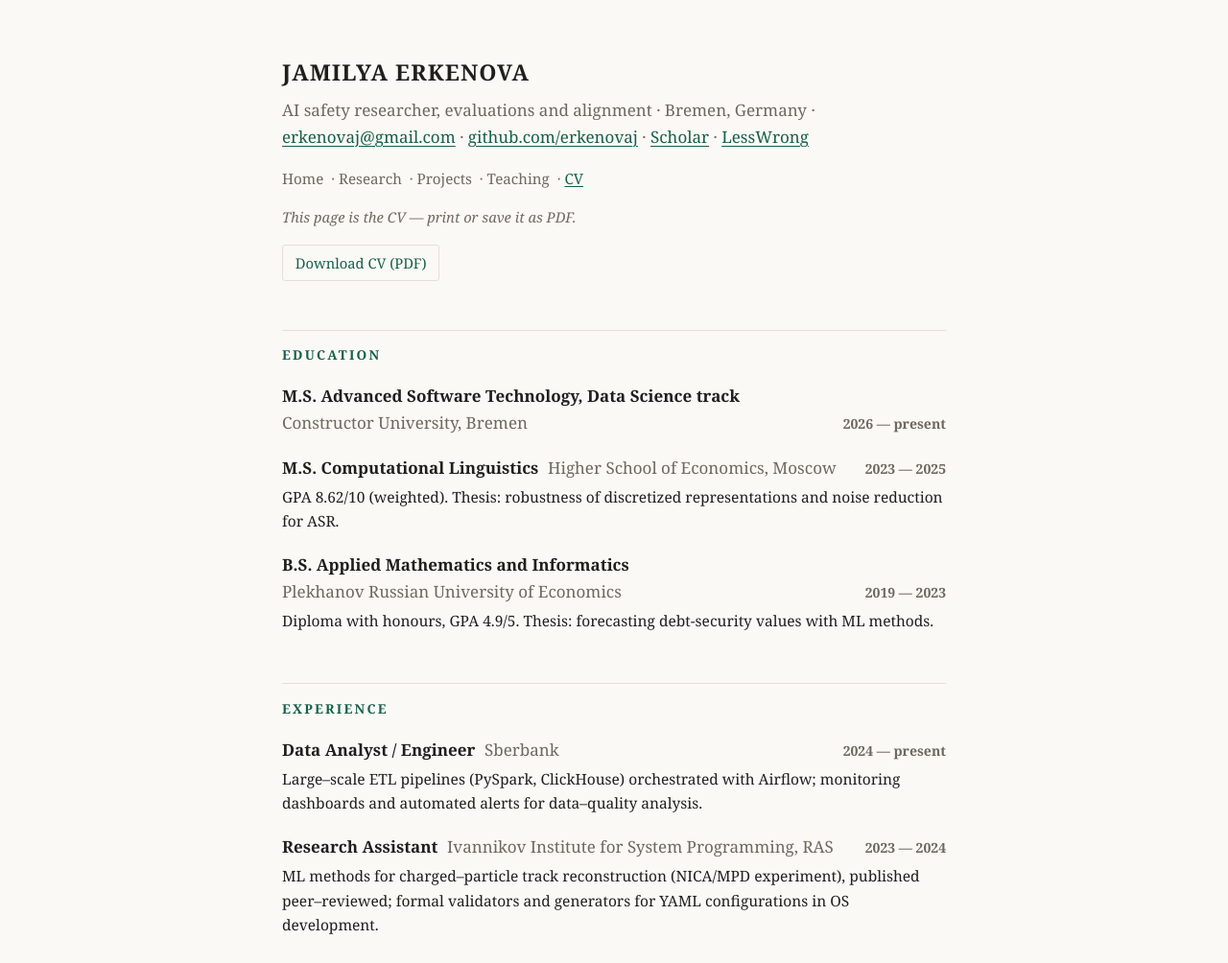
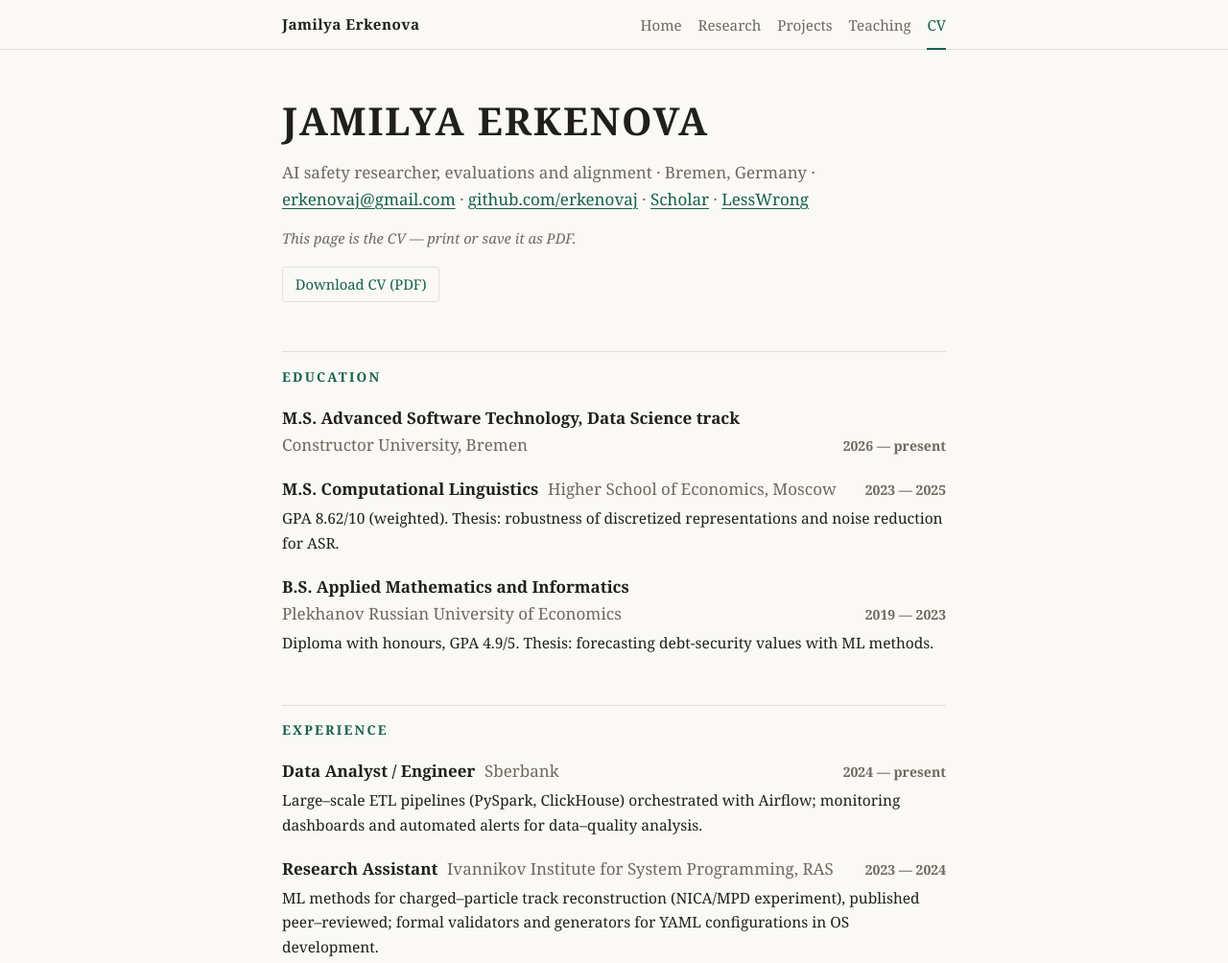
Before and after one commit to erkenovaj/erkenovaj.github.io, a plain HTML site: page cv.html in a window 1280 px wide. Shown: the top 1004 px of the page at 96% size. Drawn offline with Linux system fonts and the light colour scheme.

Commit message:
Replace inline nav with sticky top tab bar

```diff
--- a/cv.html
+++ b/cv.html
@@ -11,15 +11,9 @@
   <link rel="stylesheet" href="style.css">
 </head>
 <body>
-  <main>
-
-    <header class="compact">
-      <h1><a href="index.html">Jamilya Erkenova</a></h1>
-      <p class="meta">AI safety researcher, evaluations and alignment &middot; Bremen, Germany &middot;
-      <a href="mailto:erkenovaj@gmail.com">erkenovaj@gmail.com</a> &middot;
-      <a href="https://github.com/erkenovaj">github.com/erkenovaj</a> &middot;
-      <a href="https://scholar.google.com/citations?user=n4L3FP0AAAAJ">Scholar</a> &middot;
-      <a href="https://www.lesswrong.com/users/jamilya-erkenova">LessWrong</a></p>
+  <header class="topbar">
+    <div class="topbar-inner">
+      <a class="brand" href="index.html">Jamilya Erkenova</a>
       <nav>
         <ul>
           <li><a href="index.html">Home</a></li>
@@ -29,6 +23,17 @@
           <li><a class="active" href="cv.html">CV</a></li>
         </ul>
       </nav>
+    </div>
+  </header>
+  <main>
+
+    <header class="cvhead">
+      <h1>Jamilya Erkenova</h1>
+      <p class="meta">AI safety researcher, evaluations and alignment &middot; Bremen, Germany &middot;
+      <a href="mailto:erkenovaj@gmail.com">erkenovaj@gmail.com</a> &middot;
+      <a href="https://github.com/erkenovaj">github.com/erkenovaj</a> &middot;
+      <a href="https://scholar.google.com/citations?user=n4L3FP0AAAAJ">Scholar</a> &middot;
+      <a href="https://www.lesswrong.com/users/jamilya-erkenova">LessWrong</a></p>
       <p class="no-print cvhint">This page is the CV &mdash; print or save it as PDF.</p>
       <p class="no-print"><button onclick="window.print()">Download CV (PDF)</button></p>
     </header>
--- a/style.css
+++ b/style.css
@@ -43,7 +43,7 @@ body {
 main {
   max-width: 46rem;
   margin: 0 auto;
-  padding: 3.5rem 1.375rem 4rem;
+  padding: 2.6rem 1.375rem 4rem;
 }
 
 /* ---------- header ---------- */
@@ -195,34 +195,66 @@ h3 {
 
 .programs strong, .plain strong { font-weight: 600; }
 
-/* ---------- navigation & subpage headers ---------- */
+/* ---------- top tab bar ---------- */
 
-nav { margin: 1.1rem 0 0; }
-
-nav ul { list-style: none; padding: 0; margin: 0; font-size: 0.95rem; }
-
-nav li { display: inline-block; }
-
-nav li + li::before { content: "\00a0\00b7\00a0"; color: var(--muted); }
-
-nav a { text-decoration: none; color: var(--muted); }
-
-nav a:hover { color: var(--accent-strong); }
-
-nav a.active {
-  color: var(--accent);
-  text-decoration: underline;
-  text-decoration-thickness: 1px;
-  text-underline-offset: 0.16em;
+.topbar {
+  position: sticky;
+  top: 0;
+  z-index: 10;
+  background: var(--bg);
+  border-bottom: 1px solid var(--hairline);
 }
 
-header.compact h1 { font-size: 1.45rem; margin-bottom: 0; }
+.topbar-inner {
+  max-width: 46rem;
+  margin: 0 auto;
+  padding: 0 1.375rem;
+  display: flex;
+  align-items: center;
+  justify-content: space-between;
+  gap: 1rem;
+}
 
-header.compact h1 a { color: inherit; text-decoration: none; }
+.brand {
+  font-weight: 600;
+  font-size: 0.95rem;
+  letter-spacing: 0.03em;
+  color: var(--text);
+  text-decoration: none;
+  white-space: nowrap;
+}
 
-header.compact h1 a:hover { color: var(--accent); }
+.brand:hover { color: var(--accent); }
 
-header.compact .meta { margin-top: 0.4rem; }
+.topbar nav ul {
+  list-style: none;
+  margin: 0;
+  padding: 0;
+  display: flex;
+  flex-wrap: wrap;
+  gap: 0 1.05rem;
+}
+
+.topbar nav a {
+  display: inline-block;
+  padding: 0.85rem 0 0.7rem;
+  margin-bottom: -1px;
+  color: var(--muted);
+  text-decoration: none;
+  font-size: 0.95rem;
+  border-bottom: 2px solid transparent;
+}
+
+.topbar nav a:hover { color: var(--accent-strong); }
+
+.topbar nav a.active {
+  color: var(--accent);
+  border-bottom-color: var(--accent);
+}
+
+header.cvhead h1 { margin-bottom: 0.4rem; }
+
+header.cvhead .meta { margin-top: 0; }
 
 .cvhint {
   color: var(--muted);
@@ -240,6 +272,11 @@ header.compact .meta { margin-top: 0.4rem; }
 }
 
 .pubs.cv li::before { content: "\2014"; position: absolute; left: 0; color: var(--muted); }
+
+@media (max-width: 33rem) {
+  .brand { display: none; }
+  .topbar-inner { justify-content: flex-start; }
+}
 
 /* ---------- links & button ---------- */
 
@@ -305,7 +342,7 @@ footer p { margin: 0 0 0.8rem; }
 
   a { color: inherit; }
 
-  nav, .cvhint { display: none; }
+  .topbar, .cvhint { display: none; }
 
   .no-print { display: none; }
 
```
Also changed, not shown: index.html (+14 -9 lines), projects.html (+6 -5 lines), research.html (+6 -5 lines), teaching.html (+6 -5 lines).
